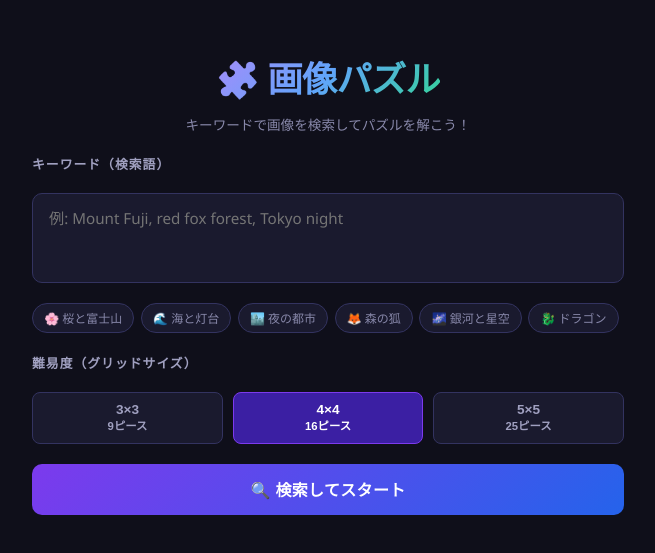
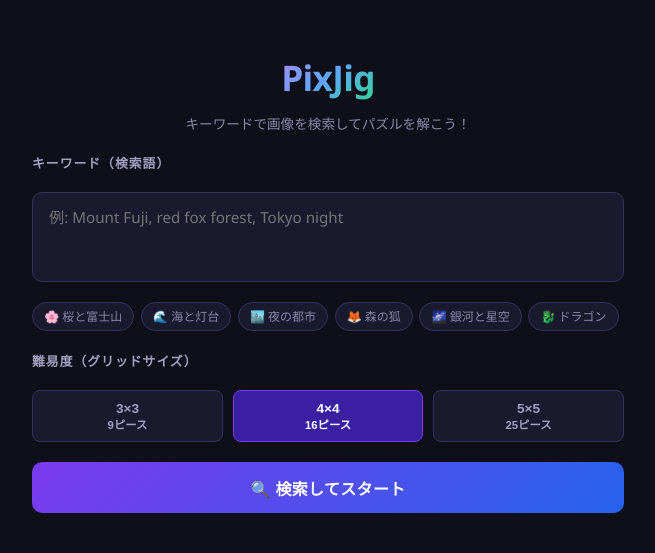
Before and after one commit to Uhsmt/pixjig, a website: page index.html in a window 1280 px wide. Shown: the part 117-670 px from the top of the page, without its empty margins (312-967 px from the left). Drawn offline with Linux system fonts and the light colour scheme.

Commit message:
Rename project to PixJig
Co-Authored-By: Claude Sonnet 4.6 <noreply@anthropic.com>

```diff
--- a/index.html
+++ b/index.html
@@ -3,7 +3,7 @@
 <head>
 <meta charset="UTF-8">
 <meta name="viewport" content="width=device-width, initial-scale=1.0">
-<title>画像パズルゲーム</title>
+<title>PixJig</title>
 <style>
   *, *::before, *::after { box-sizing: border-box; margin: 0; padding: 0; }
 
@@ -298,7 +298,7 @@
 
 <!-- Setup Screen -->
 <div id="screen-setup" class="screen active">
-  <h1 class="title">🧩 画像パズル</h1>
+  <h1 class="title">PixJig</h1>
   <p class="subtitle">キーワードで画像を検索してパズルを解こう！</p>
 
   <label for="prompt-input">キーワード（検索語）</label>
--- a/package.json
+++ b/package.json
@@ -1,5 +1,5 @@
 {
-  "name": "puzzle-game",
+  "name": "pixjig",
   "version": "1.0.0",
   "description": "",
   "main": "index.js",
```
